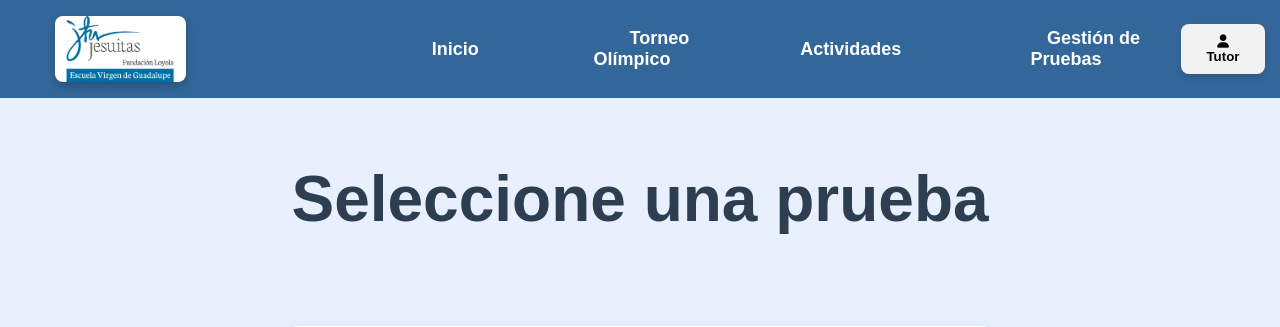
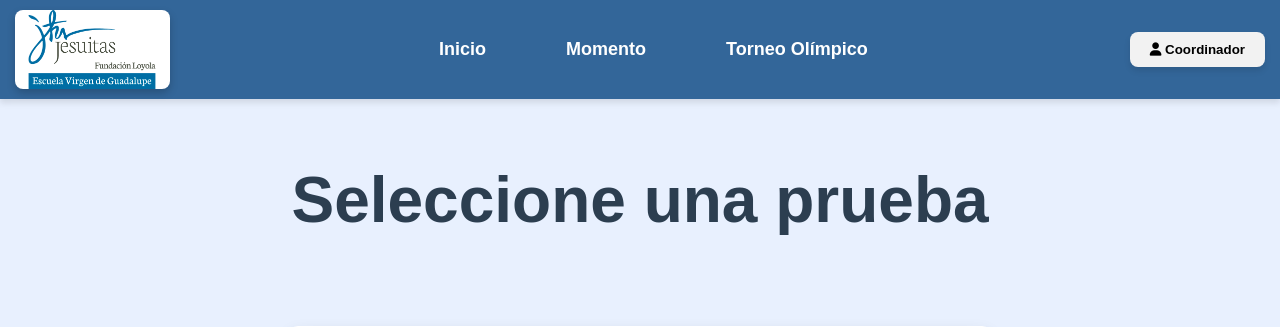
Before and after one commit to mau-14/Inscripciones-EVG, a PHP site: page /gestionPruebasTO.html in a window 1280 px wide. Shown: the top 327 px of the page. Run offline with PHP 8.4, Linux system fonts and the light colour scheme.

Commit message:
añadido opciones al nav y cambio de entradas

```diff
--- a/mockups/css/navbar.css
+++ b/mockups/css/navbar.css
@@ -8,8 +8,8 @@ body {
 nav {
   background-color: #336699;
   color: white;
-  padding-right: 15px;
-  padding-left: 15px;
+  padding: 0 15px;
+  box-shadow: 0 4px 6px rgba(0, 0, 0, 0.1);
 }
 
 .navdiv {
@@ -22,10 +22,14 @@ nav ul {
   display: flex;
   align-items: center;
   gap: 50px;
+  margin: 0;
+  padding: 0;
 }
 
 .logo {
   margin-right: 50px;
+  margin-bottom: 10px;
+  margin-top: 10px;
 }
 
 .logo img {
@@ -39,16 +43,16 @@ nav ul {
 
 nav li {
   list-style: none;
-  display: inline-block;
+  position: relative;
 }
 
 nav li a {
+  display: block;
+  padding: 10px 15px;
   text-decoration: none;
   color: white;
   font-size: 18px;
   font-weight: bold;
-  margin-right: 25px;
-  padding: 10px 15px;
   border-radius: 10px;
   transition: all 0.3s ease;
 }
@@ -65,18 +69,47 @@ nav button {
   border: none;
   border-radius: 8px;
   padding: 10px 20px;
-  width: auto;
   color: black;
   font-weight: 600;
-  gap: 10px;
+  cursor: pointer;
   transition:
     background-color 0.3s ease,
     transform 0.2s ease;
   box-shadow: 0 4px 6px rgba(0, 0, 0, 0.1);
-  cursor: pointer;
 }
 
 nav button:hover {
   background-color: lightblue;
   transform: scale(1.03);
 }
+
+/* Submenú */
+.submenu {
+  display: none;
+  position: absolute;
+  top: 100%;
+  left: 0;
+  min-width: 200px;
+  background-color: #4477aa;
+  border-radius: 10px;
+  box-shadow: 0 6px 12px rgba(0, 0, 0, 0.2);
+  overflow: hidden;
+  z-index: 1000;
+}
+
+.submenu li a {
+  padding: 12px 16px;
+  color: white;
+  font-weight: normal;
+  font-size: 15px;
+  transition: background-color 0.3s;
+}
+
+.submenu li a:hover {
+  background-color: #335580;
+  color: #fff;
+}
+
+.has-submenu:hover .submenu {
+  display: block;
+}
--- a/mockups/gestionPruebasTO.html
+++ b/mockups/gestionPruebasTO.html
@@ -14,21 +14,30 @@
   <body>
     <nav>
       <div class="navdiv">
-        <ul>
+        <ul class="main-menu">
           <div class="logo">
             <img src="imagenes/logotipo.png" alt="Logo" />
           </div>
           <li><a href="#sec1">Inicio</a></li>
-          <li><a href="#sec2">Torneo Olímpico</a></li>
-          <li><a href="#sec3">Actividades</a></li>
-          <li>
-            <a href="gestionPruebasTO.html">Gestión de Pruebas</a>
+          <li class="has-submenu">
+            <a href="#sec2">Momento</a>
+            <ul class="submenu">
+              <li><a href="#sub1">Consulta de Actividades</a></li>
+              <li><a href="#sub2">Gestión de Actividades</a></li>
+              <li><a href="#sub2">Gestión de Momentos</a></li>
+            </ul>
+          </li>
+          <li class="has-submenu">
+             <a href="#sec3">Torneo Olímpico</a>
+             <ul class="submenu">
+                <li><a href="#sub1">Consulta de Pruebas</a></li>
+                <li><a href="#sub2">Gestión de Pruebas</a></li>
+              </ul
           </li>
         </ul>
-        <button><i class="fas fa-user"></i> Tutor</button>
+        <button><i class="fas fa-user"></i> Coordinador</button>
       </div>
     </nav>
-
     <main>
       <h1>Seleccione una prueba</h1>
       <section class="grid">
```
Also changed, not shown: mockups/inscripcionesTorneoOlimpico.html (+16 -5 lines).
